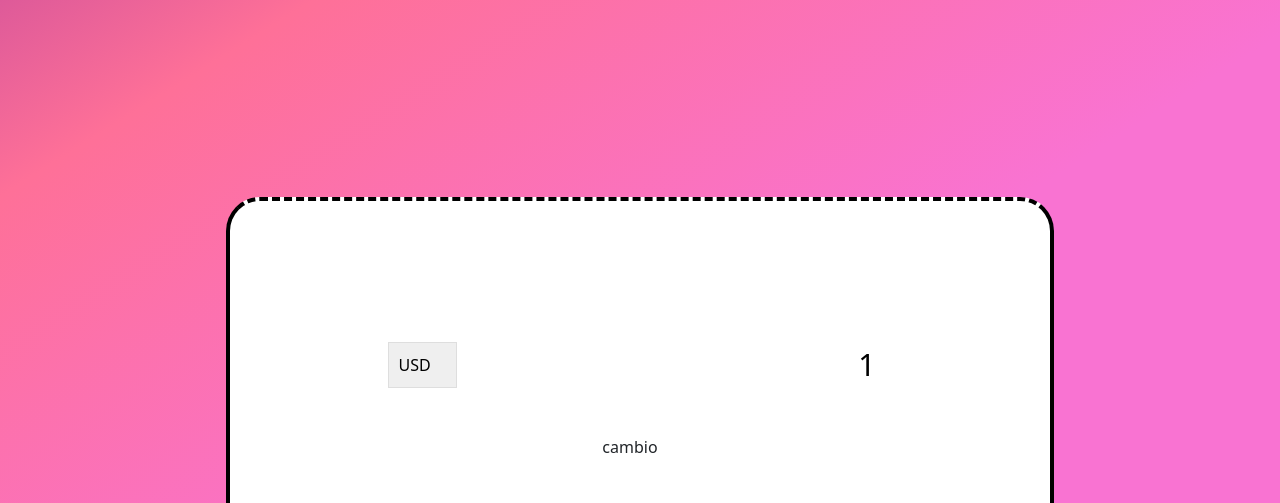
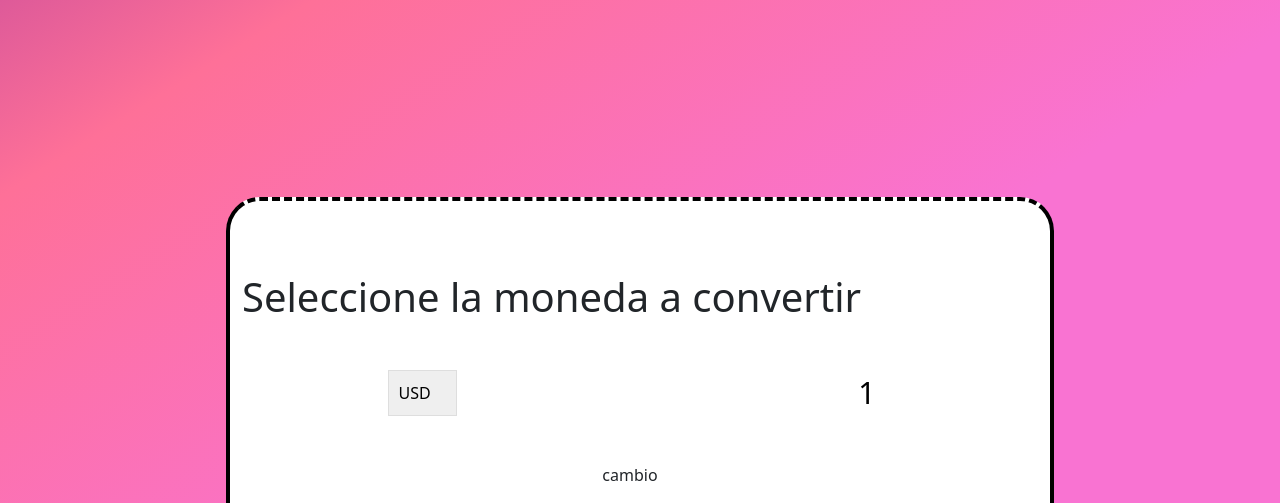
Before and after one commit to JuaniMS/Java.github.io, a plain HTML site: page Pages/Divisas.html in a window 1280 px wide. Shown: the part 278-781 px from the top of the page. Drawn offline with nearby package versions, Linux system fonts and the light colour scheme; no server answers.

Commit message:
cambios en aspecto del conversor

```diff
--- a/Pages/Divisas.html
+++ b/Pages/Divisas.html
@@ -39,7 +39,9 @@
     <div class="divInterfazDivisas">
       <h1 class="titleDivisas"> ¡Te presentamos nuestro conversor de divisas!</h1>
     <div class="divDivisas">
+
       <div class="container">
+        <h1 class="titleMonedaConv"> Seleccione la moneda a convertir</h1>
         <div class="moneda">
             <select id="moneda-uno">
                 <option value="AED">AED</option>
@@ -105,7 +107,7 @@
             >
 
         </div>
-
+      <div class="divBoton">
         <div class="taza-cambio-container">
             <button class="btn" id="taza">
                 cambio
@@ -113,8 +115,9 @@
 
             <div class="cambio" id="cambio"></div>
 
-        </div>
 
+</div>
+</div>
         <div class="moneda">
             <select id="moneda-dos">
                 <option value="AED">AED</option>
```
